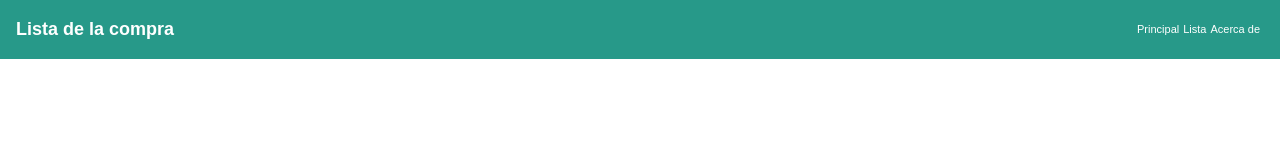
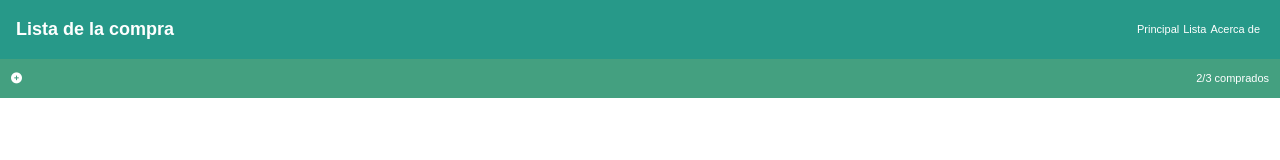
Before and after one commit to Gaston82/2023-w1ch3-gaston-artaza, a website built with Parcel: page src/index.html in a window 1280 px wide. Built offline with nearby package versions, Linux system fonts and the light colour scheme.

Commit message:
add .control-elements section styles

```diff
--- a/src/css/styles.css
+++ b/src/css/styles.css
@@ -49,6 +49,11 @@ body {
   font-family: Arial, Helvetica, sans-serif;
 }
 
+.container {
+  display: flex;
+  flex-direction: column;
+}
+
 header {
   background-color: #279989;
   display: flex;
@@ -56,6 +61,7 @@ header {
   justify-content: space-between;
   align-items: center;
   padding: 1em;
+  flex: 1;
 }
 
 nav > ul {
@@ -73,3 +79,18 @@ a {
 header > h1 {
   font-size: 18px;
 }
+
+section {
+  background-color: #44a080;
+  padding: 1em;
+  display: flex;
+  align-items: center;
+  justify-content: space-between;
+  color: white;
+  font-size: 11px;
+  flex: 1;
+}
+
+i {
+  color: white;
+}
--- a/src/index.html
+++ b/src/index.html
@@ -11,6 +11,7 @@
 </head>
 
 <body>
+  <div class="container">
     <header>
       <h1>Lista de la compra</h1>
       <nav>
@@ -21,6 +22,11 @@
         </ul>
       </nav>
     </header>
+    <section>
+      <i class="fa-solid fa-circle-plus"></i>
+      <p>2/3 comprados</p>
+    </section>
+  </div>
 </body>
 
 </html>
```
Lines whose indentation alone changed are shown as unchanged.
